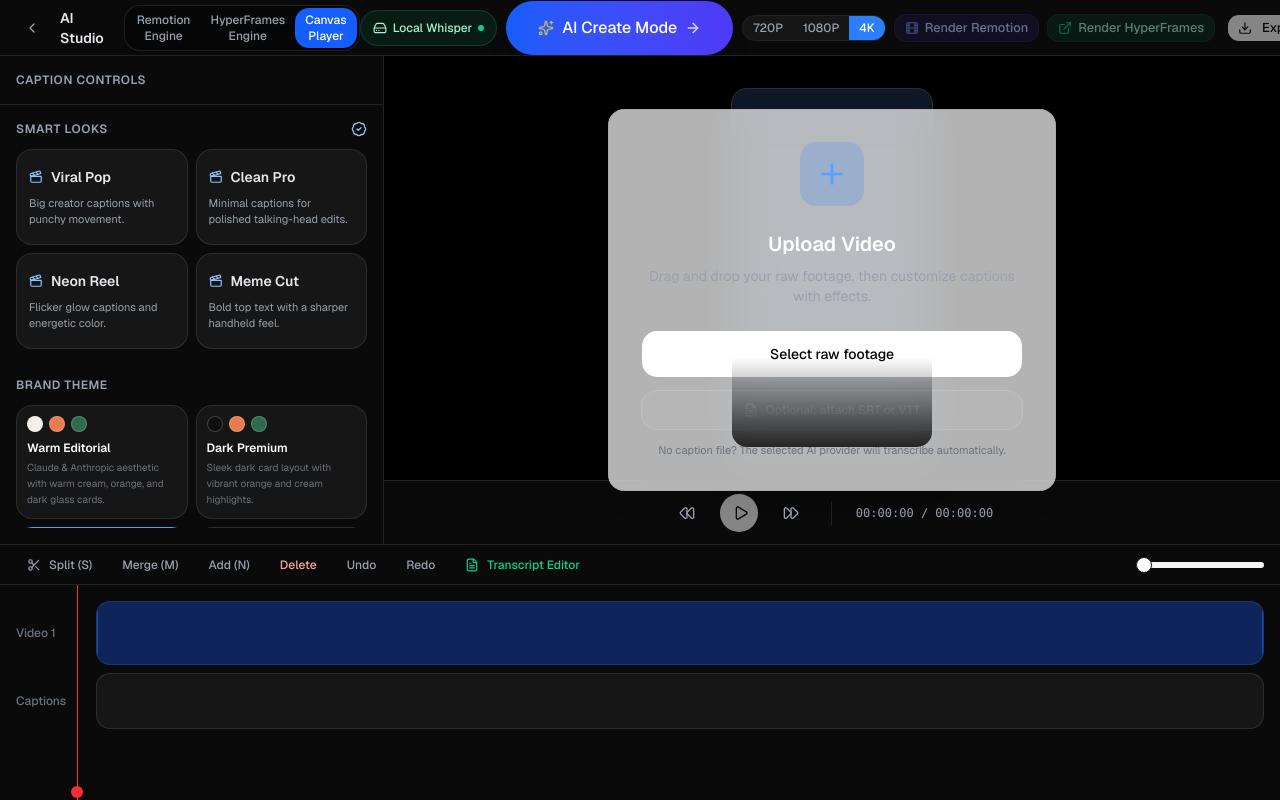
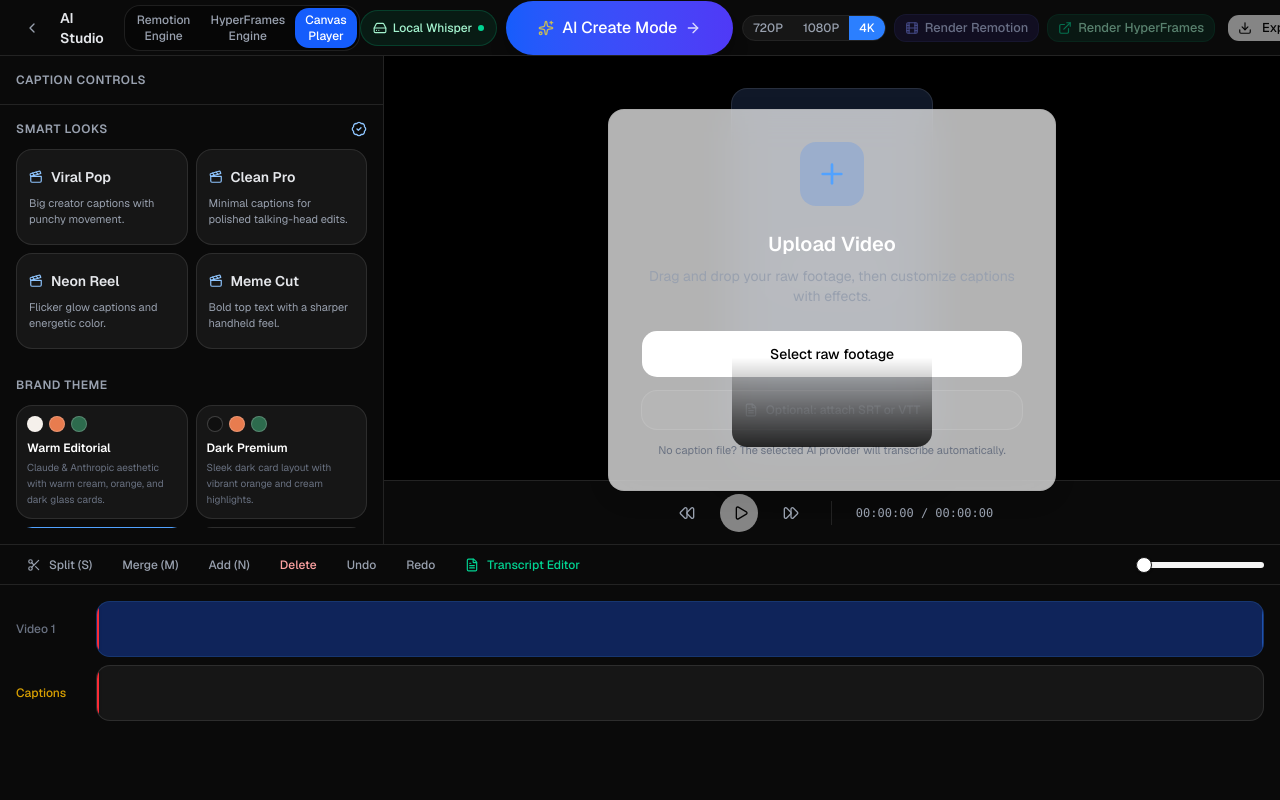
Before and after one commit to prateek3112/ai-video-editor, a Next.js app: page /editor in a window 1280 px wide. Shown: the top 800 px of the page. Built offline with nearby package versions, Linux system fonts and the light colour scheme.

Commit message:
style: polish editor UI, eliminate duplicate overlays, add Visuals timeline track, and refine playhead alignment

```diff
--- a/app/editor/page.tsx
+++ b/app/editor/page.tsx
@@ -3179,7 +3179,7 @@
                 </div>
               )}
 
-              {activeScriptVisualScene ? (
+              {engineMode === "canvas" && activeScriptVisualScene ? (
                 <div
                   className="absolute inset-x-0 top-0 z-10 flex h-1/2 flex-col justify-between overflow-hidden p-6 text-white"
                   style={{
@@ -3272,7 +3272,9 @@
                 </div>
               ) : null}
 
-              <div className="absolute inset-x-0 bottom-0 h-1/2 bg-gradient-to-t from-black/80 via-transparent to-transparent z-10" />
+              {engineMode === "canvas" && (
+                <div className="absolute inset-x-0 bottom-0 h-1/2 bg-gradient-to-t from-black/80 via-transparent to-transparent z-10 pointer-events-none" />
+              )}
               {engineMode === "canvas" && project && displayLines.length > 0 && (
                 <div
                   className={`absolute z-20 px-4 text-center select-none ${previewInteraction?.mode === "move" ? "cursor-grabbing" : "cursor-grab"}`}
@@ -3430,20 +3432,56 @@
         </div>
 
         <div className="flex-1 overflow-auto relative p-4 gap-2 flex flex-col">
-          <div className="absolute top-0 bottom-0" style={{ left: `${Math.max(6, currentPositionPercent)}%` }}>
-            <div className="w-px h-full bg-red-500 z-20" />
-            <div className="w-3 h-3 bg-red-500 rounded-sm -ml-1.5 -mt-[calc(100%+8px)]" />
-          </div>
-
-          <div className="flex h-16 w-full items-center gap-4">
-            <span className="w-16 text-xs text-gray-500 font-medium">Video 1</span>
+          {/* Track 1: Video */}
+          <div className="flex h-14 w-full items-center gap-4">
+            <span className="w-16 text-xs text-gray-500 font-medium shrink-0">Video 1</span>
             <div className="flex-1 h-full bg-blue-900/30 border border-blue-500/30 rounded-md overflow-hidden flex relative">
               <div className="absolute inset-y-0 left-0 right-0 bg-blue-600/20 border-x border-blue-500/50" />
+              <div
+                className="absolute top-0 bottom-0 w-0.5 bg-red-500 z-20 pointer-events-none shadow-sm"
+                style={{ left: `${Math.max(0, Math.min(100, currentPositionPercent))}%` }}
+              />
             </div>
           </div>
 
+          {/* Track 2: Visual Scenes / Callouts (if present) */}
+          {project?.visualScenes && project.visualScenes.length > 0 && (
+            <div className="flex h-12 w-full items-center gap-4">
+              <span className="w-16 text-xs text-purple-400 font-medium shrink-0">Visuals</span>
+              <div className="flex-1 h-full bg-purple-950/20 border border-purple-500/25 rounded-md relative overflow-hidden">
+                {project.visualScenes.map((scene, idx) => {
+                  const duration = Math.max(project.duration, 0.01);
+                  const left = (scene.start / duration) * 100;
+                  const width = Math.max(1.5, ((scene.end - scene.start) / duration) * 100);
+                  const isActive = currentTime >= scene.start && currentTime <= scene.end;
+                  return (
+                    <div
+                      key={scene.id || `scene-${idx}`}
+                      className={`absolute top-1 bottom-1 rounded-sm border px-2 flex items-center justify-between text-[10px] font-semibold truncate transition-colors cursor-pointer ${
+                        isActive
+                          ? "border-purple-400 bg-purple-500/35 text-purple-200 shadow-sm"
+                          : "border-purple-500/40 bg-purple-500/15 text-purple-300 hover:bg-purple-500/25"
+                      }`}
+                      style={{ left: `${left}%`, width: `${width}%` }}
+                      onClick={() => setCurrentTime(scene.start)}
+                      title={`${scene.eyebrow}: ${scene.title} (${scene.layout})`}
+                    >
+                      <span className="truncate">{scene.title || scene.eyebrow}</span>
+                      <span className="text-[9px] uppercase opacity-70 ml-1 shrink-0 font-mono">{scene.layout}</span>
+                    </div>
+                  );
+                })}
+                <div
+                  className="absolute top-0 bottom-0 w-0.5 bg-red-500 z-20 pointer-events-none shadow-sm"
+                  style={{ left: `${Math.max(0, Math.min(100, currentPositionPercent))}%` }}
+                />
+              </div>
+            </div>
+          )}
+
+          {/* Track 3: Captions */}
           <div className="flex h-14 w-full items-center gap-4">
-            <span className="w-16 text-xs text-gray-500 font-medium">Captions</span>
+            <span className="w-16 text-xs text-yellow-500/90 font-medium shrink-0">Captions</span>
             <div
               ref={timelineTrackRef}
               className="flex-1 h-full bg-white/5 rounded-md relative overflow-hidden border border-white/10"
@@ -3469,7 +3507,7 @@
                     key={`${caption.start}-${caption.end}-${index}`}
                     className={`absolute top-1 bottom-1 rounded-sm border flex items-center overflow-hidden ${
                       isSelected
-                        ? "border-blue-400 bg-blue-500/35"
+                        ? "border-blue-400 bg-blue-500/35 ring-1 ring-blue-400"
                         : isActive
                           ? "border-yellow-400 bg-yellow-500/30"
                           : isLowConfidence
@@ -3518,7 +3556,7 @@
                         className="w-full bg-black/80 px-1 py-0.5 text-[10px] text-white outline-none rounded"
                       />
                     ) : (
-                      <span className="px-2 text-[10px] text-yellow-100 truncate w-full text-center pointer-events-none">
+                      <span className="px-2 text-[10px] text-yellow-100 truncate w-full text-center pointer-events-none font-medium">
                         {caption.word}{isLowConfidence ? " • low" : ""}
                       </span>
                     )}
@@ -3530,6 +3568,11 @@
                   </div>
                 );
               })}
+
+              <div
+                className="absolute top-0 bottom-0 w-0.5 bg-red-500 z-20 pointer-events-none shadow-sm"
+                style={{ left: `${Math.max(0, Math.min(100, currentPositionPercent))}%` }}
+              />
             </div>
           </div>
         </div>
```
